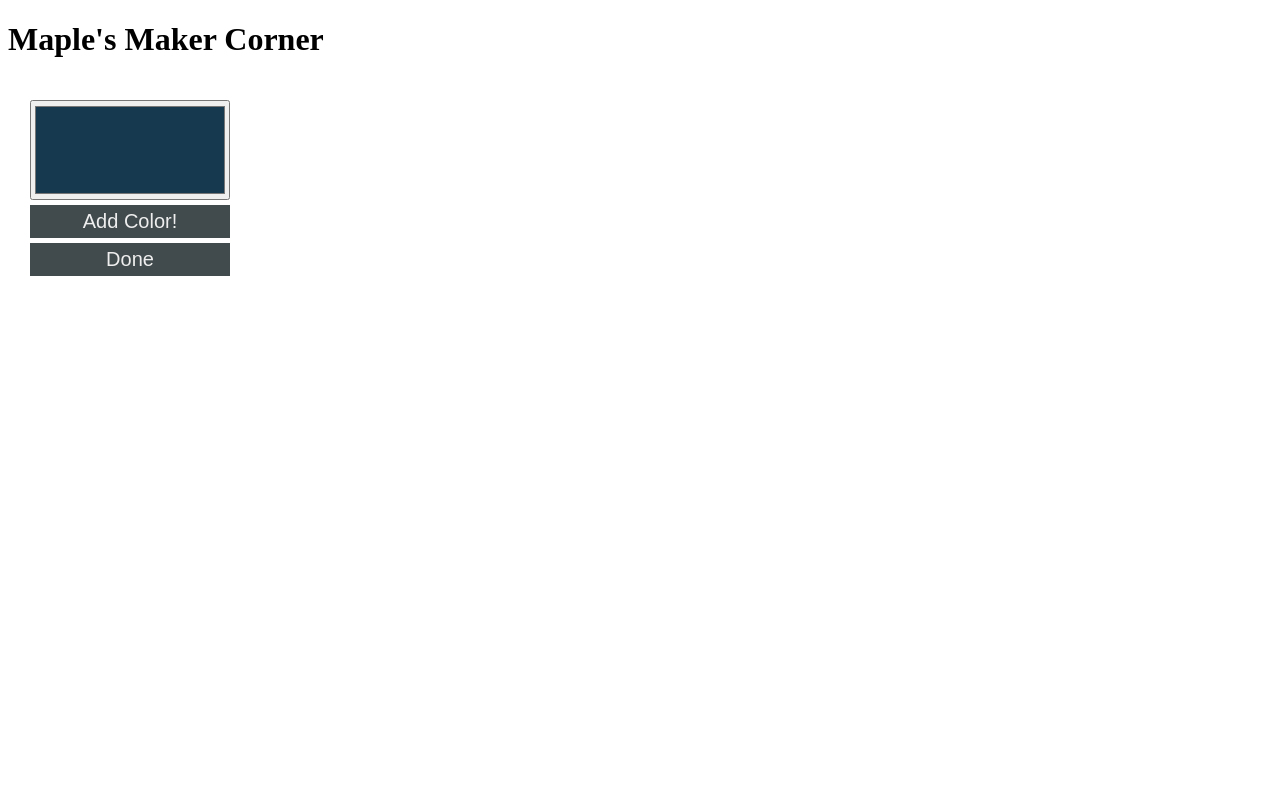
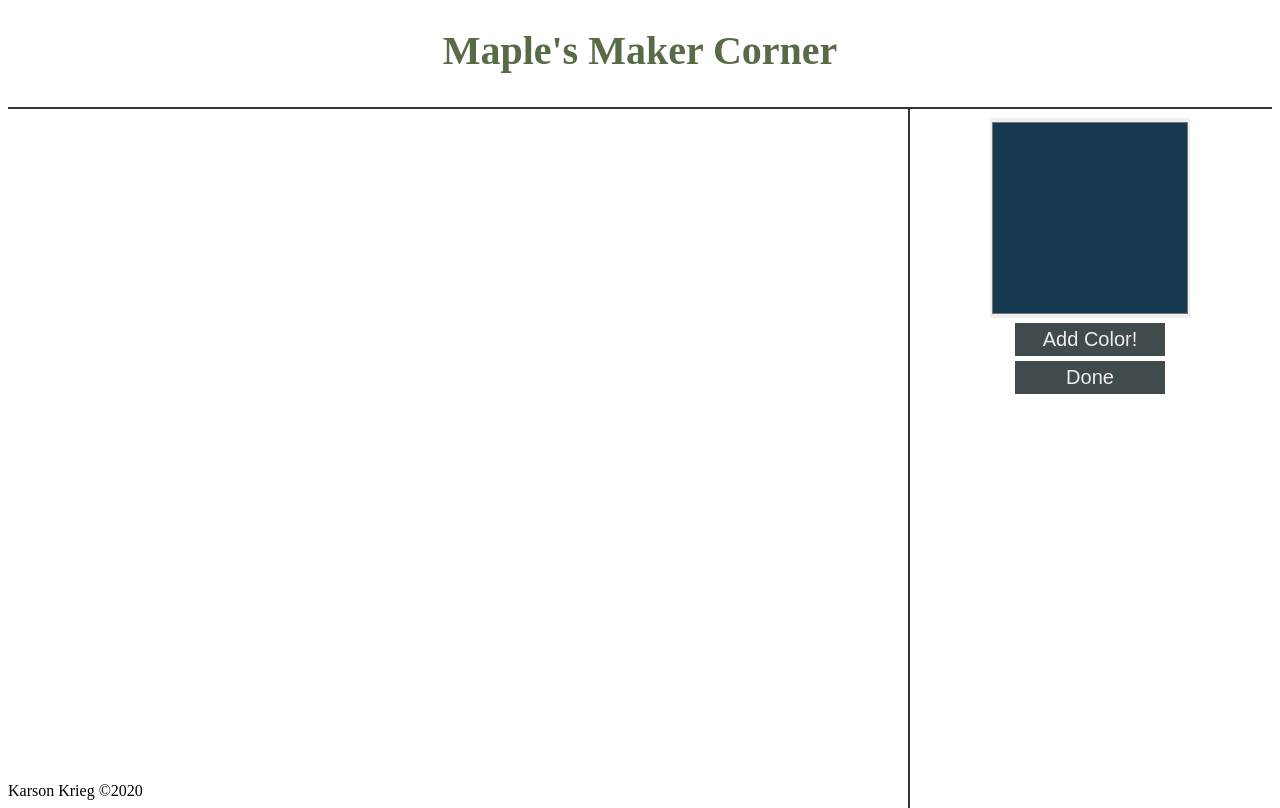
Before and after one commit to Klkrieg/earring-design-tool, a React (Create React App) app: page / in a window 1280 px wide. Built offline with nearby package versions, Linux system fonts and the light colour scheme.

Commit message:
fixing color tool

```diff
--- a/package.json
+++ b/package.json
@@ -12,9 +12,12 @@
     "styled-components": "^5.2.1",
     "web-vitals": "^0.2.4"
   },
+  "homepage": "http://klkrieg3.github.io/earring-design-tool",
   "scripts": {
     "start": "react-scripts start",
     "build": "react-scripts build",
+    "predeploy": "npm run build",
+    "deploy": "gh-pages -d build",
     "test": "react-scripts test",
     "eject": "react-scripts eject"
   },
@@ -38,5 +41,8 @@
   },
   "resolutions": {
     "styled-components": "^5"
+  },
+  "devDependencies": {
+    "gh-pages": "^3.1.0"
   }
 }
--- a/public/index.html
+++ b/public/index.html
@@ -24,7 +24,7 @@
       work correctly both with client-side routing and a non-root public URL.
       Learn how to configure a non-root public URL by running `npm run build`.
     -->
-    <title>Maple's Maker Corner</title>
+    <title>Maple's Corner</title>
   </head>
   <body>
     <noscript>You need to enable JavaScript to run this app.</noscript>
--- a/src/App.js
+++ b/src/App.js
@@ -1,7 +1,22 @@
 import React from "react";
+import styled from "styled-components";
 
-import { BeadGrid } from "./components/BeadGrid";
-import { ColorToolSection } from "./components/ColorToolSection";
+import { BeadGrid } from "./BeadGrid/BeadGrid";
+import { ColorToolSection } from "./ColorTools/ColorToolSection";
+
+const Header = styled.header`
+  text-align: center;
+  height: 80px;
+  color: #586b46;
+  font-size: 20px;
+  border-bottom: solid 2px #333;
+`;
+const Footer = styled.footer`
+  position: fixed;
+  bottom: 0;
+  text-align: center;
+  font-style: underline;
+`;
 
 const App = () => {
   //current color in the color picker tool
@@ -21,8 +36,8 @@ const App = () => {
   const handleColorChange = (event) => {
     setColor(event.target.value);
   };
-  const handleColorPaletteChange = () => {
-    if (colorPalette.indexOf(color) > 0) {
+  const handleColorPaletteChange = (col) => {
+    if (colorPalette.indexOf(col) > 0) {
       return;
     }
     setColorPalette((colorPalette) => [...colorPalette, color]);
@@ -38,9 +53,9 @@ const App = () => {
 
   return (
     <div className="App">
-      <header className="App-header">
+      <Header className="App-header">
         <h1>Maple's Maker Corner</h1>
-      </header>
+      </Header>
       {/* If donePickingFormat is true, render the beadGrid */}
       {donePickingFormat && (
         <BeadGrid colorPalette={colorPalette} activeColor={activeColorIndex} />
@@ -53,7 +68,9 @@ const App = () => {
         currentColor={color}
         handleDonePickingFormat={handleDonePickingFormat}
         handleColorPaletteChange={handleColorPaletteChange}
+        donePickingFormat={donePickingFormat}
       ></ColorToolSection>
+      <Footer>Karson Krieg ©2020 </Footer>
     </div>
   );
 };
--- a/src/components/BeadGrid.jsx
+++ b/src/BeadGrid/BeadGrid.jsx
@@ -1,24 +1,25 @@
 import React from "react";
 import styled from "styled-components";
 
-import { InlineRow } from "./InlineRow";
-import { OffsetRow } from "./OffsetRow";
+import { InlineRow } from "./components/InlineRow";
+import { OffsetRow } from "./components/OffsetRow";
 
 const BigBox = styled.div`
   margin-right: 50px;
   padding: 0;
-  width: 600px;
+  /* width: 600px; */
   height: 2100px;
-  border: 10px solid black;
+  /* border: 10px solid black; */
   position: absolute;
   left: 400px;
   z-index: 100000;
+  overflow: hidden;
 `;
-const Divider = styled.div`
-  width: 100%;
-  height: 2px;
-  background-color: black;
-`;
+// const Divider = styled.div`
+//   width: 100%;
+//   height: 2px;
+//   background-color: black;
+// `;
 
 export const BeadGrid = (props) => {
   //rows must shift of offset to inline after 40 rows for earring design
@@ -57,7 +58,7 @@ export const BeadGrid = (props) => {
     <div>
       <BigBox>
         {topRows}
-        <Divider />
+        {/* <Divider /> */}
         {bottomRows}
       </BigBox>
     </div>
--- a/src/components/CellComponent.jsx
+++ b/src/BeadGrid/components/CellComponent.jsx
@@ -3,8 +3,8 @@ import styled from "styled-components";
 
 const Cell = styled.div`
   cursor: crosshair;
-  width: 14px; //total width of 15px
-  height: 14px; //total height of 15px
+  width: 10px; //total width of 15px
+  height: 10px; //total height of 15px
   border: solid 0.5px grey;
   display: inline-block;
   margin-top: 0;
--- /dev/null
+++ b/src/ColorTools/ColorToolSection.jsx
@@ -0,0 +1,118 @@
+import React from "react";
+import styled from "styled-components";
+
+const ColorContainer = styled.div`
+  margin: 50px auto;
+  width: 15vw;
+  min-width: 280px;
+  min-height: 80vh;
+  max-height: 80vh;
+  display: flex;
+  position: absolute;
+  right: 10px;
+  top: 58px;
+  flex-direction: column;
+  align-items: center;
+  justify-content: flex-start;
+  padding: 10px 40px 50px;
+  border-left: solid 2px #333;
+  overflow: scroll;
+`;
+
+const ColorPicker = styled.input`
+  min-width: 200px;
+  min-height: 200px;
+  padding: 0;
+  border: none;
+  cursor: pointer;
+`;
+const ColorPaletteContainer = styled.div`
+  width: 100%;
+  height: 100%;
+  display: flex;
+  flex-flow: row wrap;
+  justify-content: space-evenly;
+  align-items: center;
+`;
+const ColorPaletteItem = styled.button`
+  display: flex;
+  flex-direction: column-reverse;
+  justify-content: center;
+  align-items: center;
+  width: 100px;
+  height: 100px;
+  margin: 10px 10px 0 0;
+  font-size: 23px;
+  background-color: ${(props) => props.inputColor};
+  cursor: pointer;
+  border: none;
+`;
+const ColorText = styled.p`
+  font-size: 20px;
+  color: white;
+  text-decoration-color: white;
+  margin-top: -2px;
+  margin-bottom: 0;
+`;
+
+const Button = styled.button`
+  width: 150px;
+  color: #eee;
+  font-size: 20px;
+  padding: 5px;
+  border: none;
+  background-color: #414a4c;
+  cursor: pointer;
+  display: block;
+  margin-top: 5px;
+  &:hover {
+    background-color: #3a4244;
+  }
+`;
+
+export const ColorToolSection = ({
+  handleActiveColorChange,
+  handleColorChange,
+  handleColorPaletteChange,
+  handleDonePickingFormat,
+  currentColor,
+  colorPalette,
+  activeColor,
+  //donePickingFormat,
+}) => {
+  return (
+    <ColorContainer>
+      <ColorPicker
+        type="color"
+        name="colorTool"
+        id="colorTool"
+        onChange={handleColorChange}
+        value={currentColor}
+      />
+      <Button onClick={() => handleColorPaletteChange(currentColor)}>
+        Add Color!
+      </Button>
+      <Button onClick={handleDonePickingFormat}>Done </Button>
+
+      <ColorPaletteContainer>
+        {colorPalette.map((el, index) => {
+          let textDeco = colorPalette[activeColor] === el ? "underline" : "";
+          return (
+            <>
+              <ColorPaletteItem
+                onClick={() =>
+                  handleActiveColorChange(colorPalette.indexOf(el))
+                }
+                inputColor={el}
+                style={{ textDecoration: textDeco }}
+                key={index}
+              >
+                <ColorText style={{ textDecoration: textDeco }}>{el}</ColorText>
+              </ColorPaletteItem>
+            </>
+          );
+        })}
+      </ColorPaletteContainer>
+    </ColorContainer>
+  );
+};
--- a/src/components/ColorToolSection.jsx
+++ /dev/null
@@ -1,87 +0,0 @@
-import React from "react";
-import styled from "styled-components";
-
-const ColorContainer = styled.div`
-  position: fixed;
-  left: 30px;
-  top: 100px;
-`;
-
-const ColorPicker = styled.input`
-  width: 200px;
-  height: 100px;
-`;
-const ColorPaletteContainer = styled.div`
-  width: 200px;
-  height: 500px;
-  display: flex;
-  flex-flow: column nowrap;
-  justify-content: flex-start;
-  align-items: center;
-`;
-const ColorPaletteItem = styled.button`
-  display: flex;
-  justify-content: center;
-  align-items: center;
-  width: 100%;
-  height: 100px;
-  margin-top: 10px;
-  font-size: 23px;
-  background-color: ${(props) => props.inputColor};
-  cursor: pointer;
-  border: none;
-`;
-const ColorText = styled.p`
-  font-size: 20px;
-  margin-top: -2px;
-  margin-bottom: 0;
-`;
-
-const Button = styled.button`
-  width: 200px;
-  color: #eee;
-  font-size: 20px;
-  padding: 5px;
-  border: none;
-  background-color: #414a4c;
-  cursor: pointer;
-  display: block;
-  margin-top: 5px;
-  &:hover {
-    background-color: #3a4244;
-  }
-`;
-
-export const ColorToolSection = (props) => {
-  return (
-    <ColorContainer>
-      <ColorPicker
-        type="color"
-        name="colorTool"
-        id="colorTool"
-        onChange={props.handleColorChange}
-        value={props.currentColor}
-      />
-      <Button onClick={props.handleColorPaletteChange}>Add Color!</Button>
-      <Button onClick={props.handleDonePickingFormat}>Done </Button>
-      <ColorPaletteContainer>
-        {props.colorPalette.map((el) => {
-          let textDeco =
-            props.colorPalette[props.activeColor] === el ? "underline" : "";
-          return (
-            <>
-              <ColorPaletteItem
-                onClick={() =>
-                  props.handleActiveColorChange(props.colorPalette.indexOf(el))
-                }
-                inputColor={el}
-                style={{ textDecoration: textDeco }}
-              ></ColorPaletteItem>
-              <ColorText style={{ textDecoration: textDeco }}>{el}</ColorText>
-            </>
-          );
-        })}
-      </ColorPaletteContainer>
-    </ColorContainer>
-  );
-};
```
Also changed, not shown: src/BeadGrid/components/InlineRow.jsx (renamed from src/components/InlineRow.jsx), src/BeadGrid/components/OffsetRow.jsx (renamed from src/components/OffsetRow.jsx), src/BeadGrid/components/SingleOffsetHead.jsx (added), 2 other files (tests, documents, lock files or other folders).
